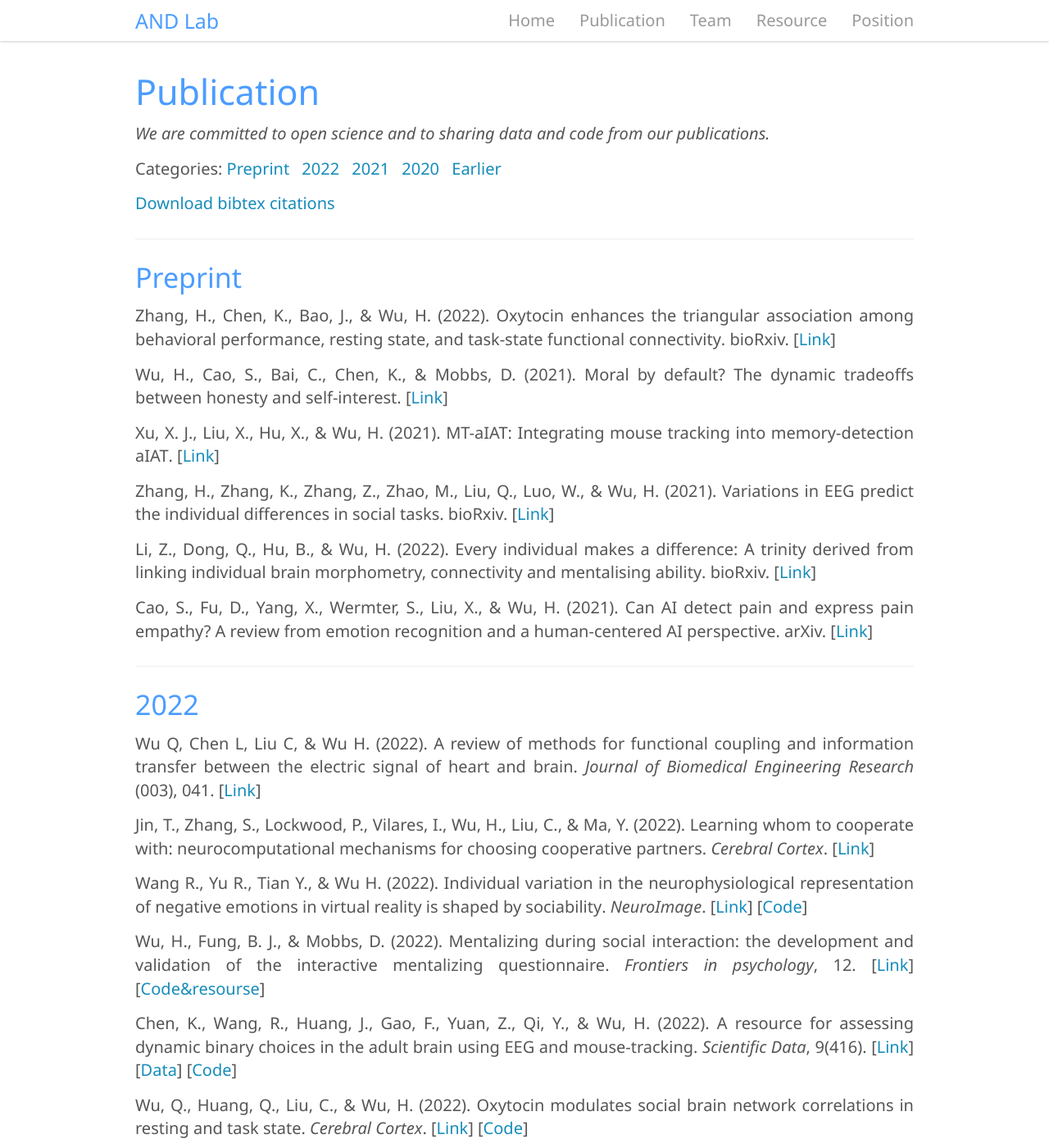
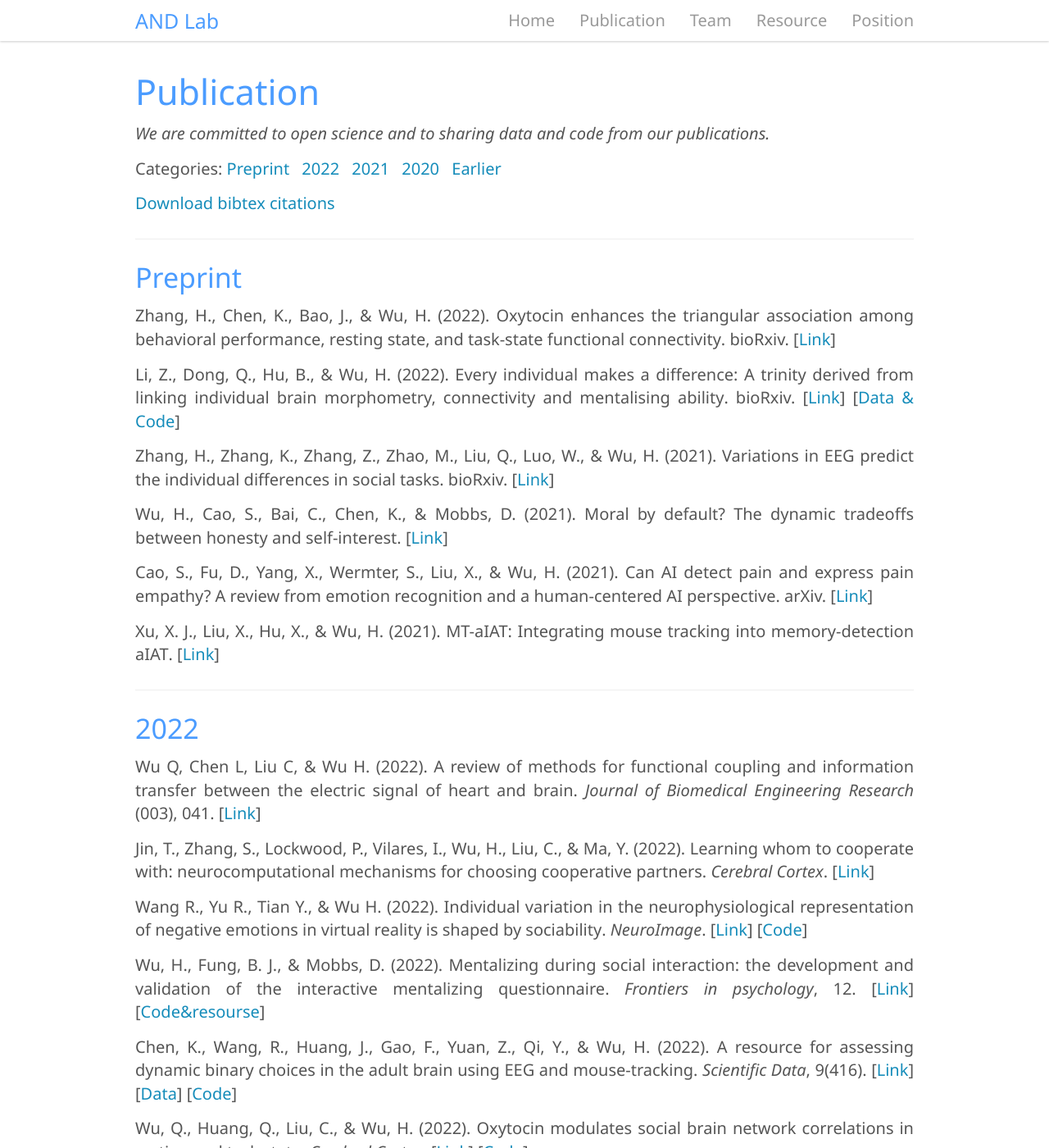
Before and after one commit to andlab-um/lab-website, a Jekyll site: the page built from _pages/publication.md, in a window 1280 px wide and 1400 px high. Shown: the whole window at 82% size. Built offline with Jekyll 4.4.1, drawn with Linux system fonts in a browser that asks for light colours; nearby versions of some CDN libraries.

Commit message:
add data and code link

```diff
--- a/_pages/publication.md
+++ b/_pages/publication.md
@@ -19,15 +19,15 @@ permalink: /publication
 
 Zhang, H., Chen, K., Bao, J., & Wu, H. (2022). **Oxytocin enhances the triangular association among behavioral performance, resting state, and task-state functional connectivity**. bioRxiv. [[Link](https://doi.org/10.1101/2022.12.23.521846){:target="_blank"}]
 
-Wu, H., Cao, S., Bai, C., Chen, K., & Mobbs, D. (2021). **Moral by default? The dynamic tradeoffs between honesty and self-interest**. [[Link](https://doi.org/10.31234/osf.io/kr4pw){:target="_blank"}]
-
-Xu, X. J., Liu, X., Hu, X., & Wu, H. (2021). **MT-aIAT: Integrating mouse tracking into memory-detection aIAT**. [[Link](https://doi.org/10.31234/osf.io/ny9xq){:target="_blank"}]
+Li, Z., Dong, Q., Hu, B., & Wu, H. (2022). **Every individual makes a difference: A trinity derived from linking individual brain morphometry, connectivity and mentalising ability**. bioRxiv. [[Link](https://doi.org/10.1101/2022.04.11.487870){:target="  _blank"}] [[Data & Code](https://github.com/andlab-um/trinity){:target="_blank"}]
 
 Zhang, H., Zhang, K., Zhang, Z., Zhao, M., Liu, Q., Luo, W., & Wu, H. (2021). **Variations in EEG predict the individual differences in social tasks**. bioRxiv. [[Link](https://doi.org/10.1101/2021.10.29.465647){:target="_blank"}]
 
-Li, Z., Dong, Q., Hu, B., & Wu, H. (2022). **Every individual makes a difference: A trinity derived from linking individual brain morphometry, connectivity and mentalising ability**. bioRxiv. [[Link](https://doi.org/10.1101/2022.04.11.487870){:target="_blank"}]
+Wu, H., Cao, S., Bai, C., Chen, K., & Mobbs, D. (2021). **Moral by default? The dynamic tradeoffs between honesty and self-interest**. [[Link](https://doi.org/10.31234/osf.io/kr4pw){:target="_blank"}]
 
 Cao, S., Fu, D., Yang, X., Wermter, S., Liu, X., & Wu, H. (2021). **Can AI detect pain and express pain empathy? A review from emotion recognition and a human-centered AI perspective**. arXiv. [[Link](https://doi.org/10.48550/ARXIV.2110.04249){:target="_blank"}]
+
+Xu, X. J., Liu, X., Hu, X., & Wu, H. (2021). **MT-aIAT: Integrating mouse tracking into memory-detection aIAT**. [[Link](https://doi.org/10.31234/osf.io/ny9xq){:target="_blank"}]
 
 ---
 
@@ -37,9 +37,9 @@ Wu Q, Chen L, Liu C, & Wu H. (2022). **A review of methods for functional coupli
 
 Jin, T., Zhang, S., Lockwood, P., Vilares, I., Wu, H., Liu, C., & Ma, Y. (2022). **Learning whom to cooperate with: neurocomputational mechanisms for choosing cooperative partners**. *Cerebral Cortex*. [[Link](https://doi.org/10.1093/cercor/bhac365){:target="_blank"}]
 
-Wang R., Yu R., Tian Y., & Wu H. (2022). **Individual variation in the neurophysiological representation of negative emotions in virtual reality is shaped by sociability**. *NeuroImage*. [[Link](https://doi.org/10.1016/j.neuroimage.2022.119596){:target="_blank"}]  [[Code](https://github.com/andlab-um/Emotion_Neurophysio_IS-RSA){:target="_blank"}]
+Wang R., Yu R., Tian Y., & Wu H. (2022). **Individual variation in the neurophysiological representation of negative emotions in virtual reality is shaped by sociability**. *NeuroImage*. [[Link](https://doi.org/10.1016/j.neuroimage.2022.119596){:target="_blank"}] [[Code](https://github.com/andlab-um/Emotion_Neurophysio_IS-RSA){:target="_blank"}]
 
-Wu, H., Fung, B. J., & Mobbs, D. (2022). **Mentalizing during social interaction: the development and validation of the interactive mentalizing questionnaire**. *Frontiers in psychology*, 12. [[Link](https://doi.org/10.3389/fpsyg.2021.791835){:target='_blank'}][[Code&resourse](https://github.com/andlab-um/imq){:target="_blank"}]
+Wu, H., Fung, B. J., & Mobbs, D. (2022). **Mentalizing during social interaction: the development and validation of the interactive mentalizing questionnaire**. *Frontiers in psychology*, 12. [[Link](https://doi.org/10.3389/fpsyg.2021.791835){:target='_blank'}] [[Code&resourse](https://github.com/andlab-um/imq){:target="_blank"}]
 
 Chen, K., Wang, R., Huang, J., Gao, F., Yuan, Z., Qi, Y., & Wu, H. (2022). **A resource for assessing dynamic binary choices in the adult brain using EEG and mouse-tracking**. *Scientific Data*, 9(416). [[Link](https://doi.org/10.1038/s41597-022-01538-5){:target="_blank"}] [[Data](https://openneuro.org/datasets/ds003766){:target="_blank"}] [[Code](https://github.com/andlab-um/MT-EEG-dataset){:target="_blank"}]
 
```
